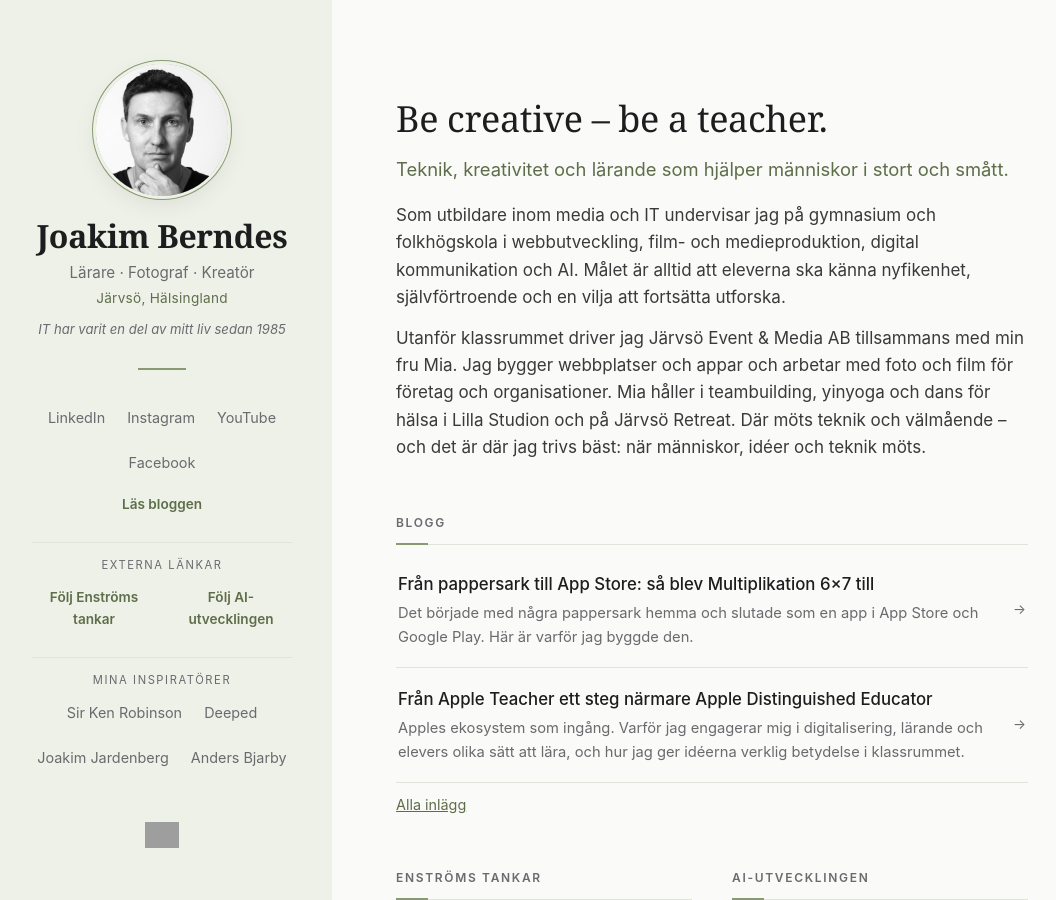
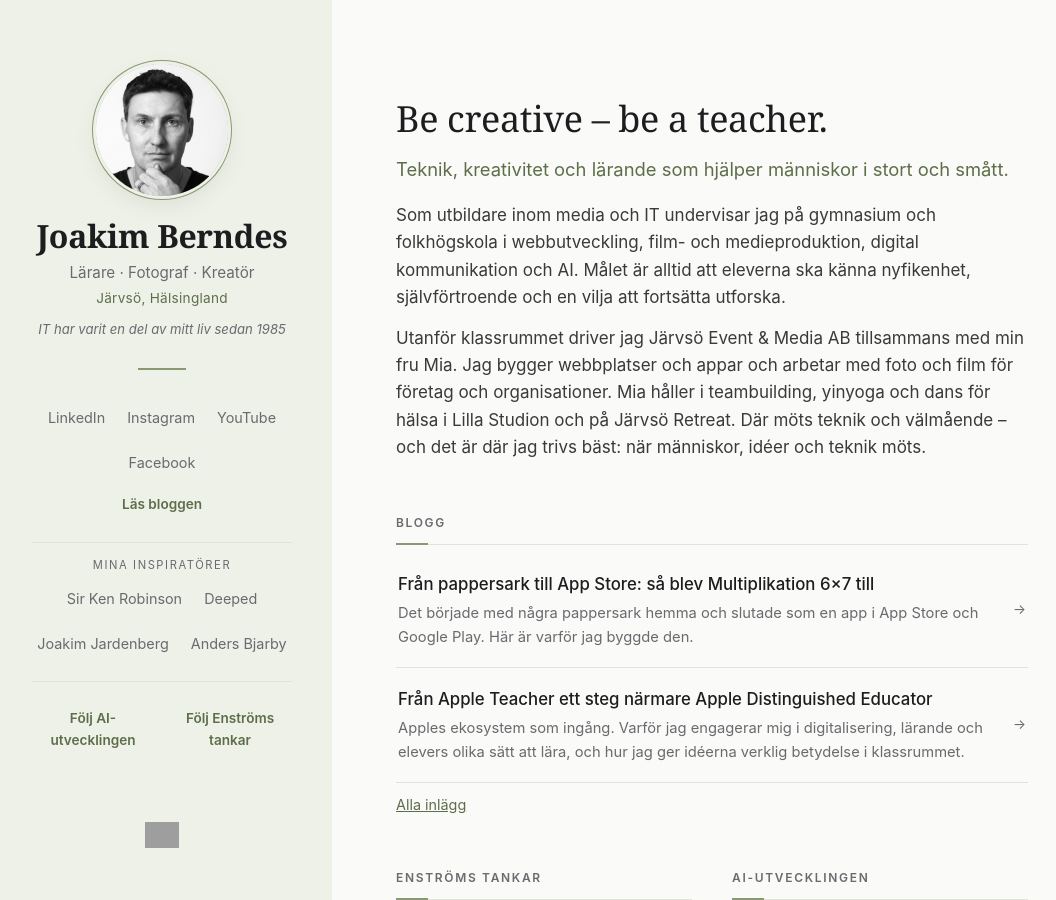
Before and after one commit to jberndes/jberndes.github.io, a Jekyll site: the page built from index.html, in a window 1280 px wide and 900 px high. Shown: the whole window, without its empty margins (8-1064 px from the left). Built offline with Jekyll 4.4.1, drawn with Linux system fonts in a browser that asks for light colours; grey boxes are pictures that could not be loaded.

Commit message:
Meny: ta bort Externa länkar, flytta Följ-länkar under inspiratörer
Co-Authored-By: Claude Sonnet 5.5 <noreply@anthropic.com>
Claude-Session: https://claude.ai/code/session_01EHEf1UELdVEwTeZb2owzdv

```diff
--- a/index.html
+++ b/index.html
@@ -398,16 +398,6 @@
 
       <hr class="linje">
 
-      <nav aria-labelledby="h-externa">
-      <p class="etikett" id="h-externa">Externa länkar</p>
-      <ul class="sociala foljrad">
-        <li><a class="intern" href="/enstroms-tankar/">Följ Enströms tankar</a></li>
-        <li><a class="intern" href="/ai/">Följ AI-utvecklingen</a></li>
-      </ul>
-      </nav>
-
-      <hr class="linje">
-
       <nav aria-labelledby="h-inspiratorer">
       <p class="etikett" id="h-inspiratorer">Mina inspiratörer</p>
       <ul class="sociala">
@@ -415,6 +405,15 @@
         <li><a href="https://deepedition.substack.com" target="_blank" rel="noopener">Deeped<span class="dold"> (öppnas i ny flik)</span></a></li>
         <li><a href="https://jardenberg.se/" target="_blank" rel="noopener">Joakim Jardenberg<span class="dold"> (öppnas i ny flik)</span></a></li>
         <li><a href="https://www.linkedin.com/in/andersbjarby/" target="_blank" rel="noopener">Anders Bjarby<span class="dold"> (öppnas i ny flik)</span></a></li>
+      </ul>
+      </nav>
+
+      <hr class="linje">
+
+      <nav aria-label="Följ nyheter och tankar">
+      <ul class="sociala foljrad">
+        <li><a class="intern" href="/ai/">Följ AI-utvecklingen</a></li>
+        <li><a class="intern" href="https://enstrm.substack.com/" target="_blank" rel="noopener">Följ Enströms tankar<span class="dold"> (öppnas i ny flik)</span></a></li>
       </ul>
       </nav>
 
```
